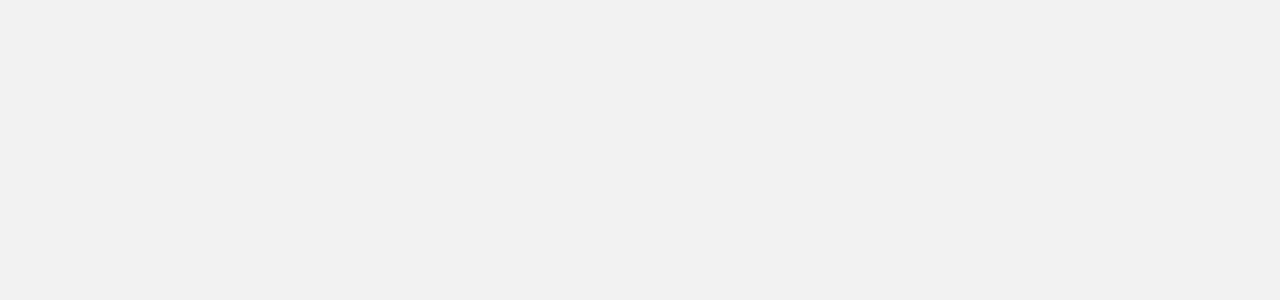
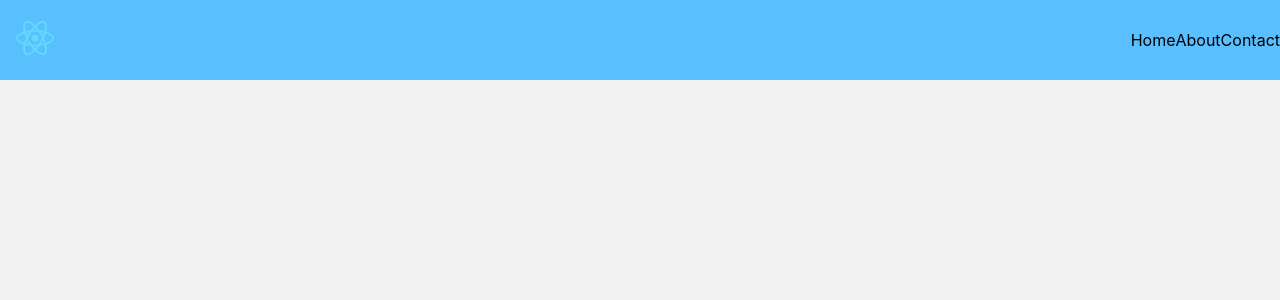
Before and after one commit to matheuscrepaldi/cef-cloud, a React (Create React App) app: page /dashboard in a window 1280 px wide. Shown: the top 300 px of the page. Built offline with nearby package versions, Linux system fonts and the light colour scheme.

Commit message:
creating menu component

```diff
--- a/src/components/Layout.js
+++ b/src/components/Layout.js
@@ -1,9 +1,8 @@
 import React from "react";
 import { withRouter } from "react-router-dom";
+import styled from "styled-components";
 
-// import Sidebar from "../Layout/Sidebar/Sidebar";
-
-import styled from "styled-components";
+import Menu from "./Menu";
 
 function Layout(props) {
 	const Container = styled.div`
@@ -12,51 +11,22 @@ function Layout(props) {
 		overflow: auto;
 		background: #f2f2f2;
 		display: flex;
-		flex-direction: row;
+		flex-direction: column;
 		margin: 0;
 	`;
 
-	const LeftPanel = styled.div`
-		height: 100vh;
-		position: sticky;
-		top: 0;
-		width: 3%;
-		min-width: 50px;
-	`;
-
-	const RightPanel = styled.div`
+	const Body = styled.div`
 		flex-grow: 1;
 		padding: 30px;
-		width: calc(100% - 110px);
+		max-width: 100%;
+		margin-top: 80px;
 	`;
-
-	// const { session } = useContext(AuthContext);
-	// const [user, setUser] = useState({ name: "", initials: "" });
-
-	// useEffect(() => {
-	// 	function getInitials(name) {
-	// 		let initials = name.match(/\b\w/g) || [];
-	// 		initials = (
-	// 			(initials.shift() || "") + (initials.pop() || "")
-	// 		).toUpperCase();
-	// 		return initials;
-	// 	}
-
-	// 	if (!session) {
-	// 		props.history.push("/login");
-	// 	} else {
-	// 		setUser({
-	// 			name: session.name,
-	// 			initials: getInitials(session.name),
-	// 		});
-	// 	}
-	// }, [session, props]);
 
 	return (
 		<>
 			<Container>
-				<LeftPanel>{/* <Sidebar user={user} /> */}</LeftPanel>
-				<RightPanel>{props.children}</RightPanel>
+				<Menu />
+				<Body>{props.children}</Body>
 			</Container>
 		</>
 	);
--- /dev/null
+++ b/src/components/Menu.js
@@ -0,0 +1,55 @@
+import React from "react";
+
+import styled from "styled-components";
+
+import LogoImage from "../img/logo192.png";
+
+const Link = styled.a`
+	color: inherit;
+	text-decoration: none;
+`;
+
+const Navbar = styled.div`
+	position: fixed;
+	top: 0;
+	left: 0;
+	margin: auto;
+	width: 100%;
+	background-color: #59bfff;
+	height: 80px;
+`;
+
+const Row = styled.div`
+	display: flex;
+	justify-content: space-between;
+	align-items: center;
+	height: 100%;
+`;
+
+const Logo = styled.div`
+	padding: 15px;
+`;
+
+const List = styled.div`
+	display: flex;
+	align-items: center;
+`;
+
+function Menu() {
+	return (
+		<Navbar>
+			<Row>
+				<Logo>
+					<img src={LogoImage} width="40" height="40" alt="logo" />
+				</Logo>
+				<List>
+					<Link href="#home">Home</Link>
+					<Link href="#about">About</Link>
+					<Link href="#contact">Contact</Link>
+				</List>
+			</Row>
+		</Navbar>
+	);
+}
+
+export default Menu;
--- a/src/pages/HomePage.js
+++ b/src/pages/HomePage.js
@@ -28,6 +28,30 @@ function HomePage() {
 					</>
 				);
 			})}
+			{data.map((dt) => {
+				return (
+					<>
+						<br />
+						{dt.id} - {dt.nome_urna}
+					</>
+				);
+			})}
+			{data.map((dt) => {
+				return (
+					<>
+						<br />
+						{dt.id} - {dt.nome_urna}
+					</>
+				);
+			})}
+			{data.map((dt) => {
+				return (
+					<>
+						<br />
+						{dt.id} - {dt.nome_urna}
+					</>
+				);
+			})}
 		</>
 	);
 }
```
Also changed, not shown: src/img/logo192.png (renamed from public/logo192.png).
